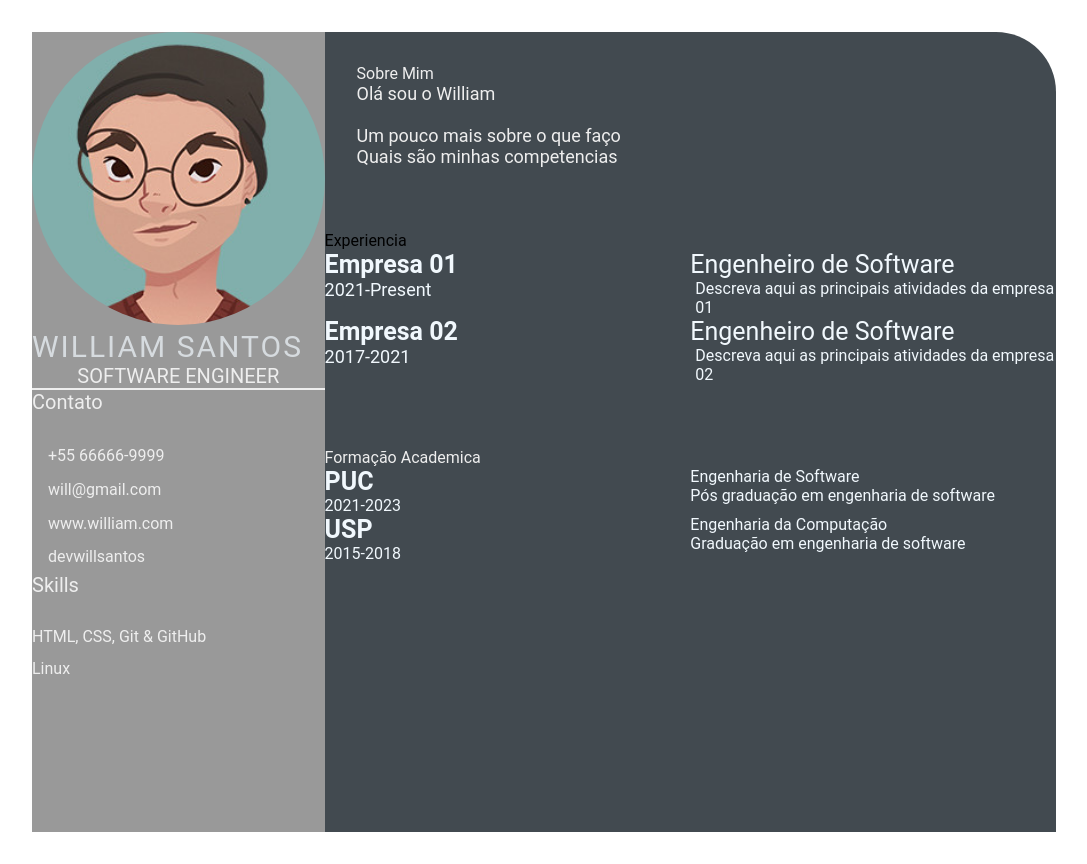
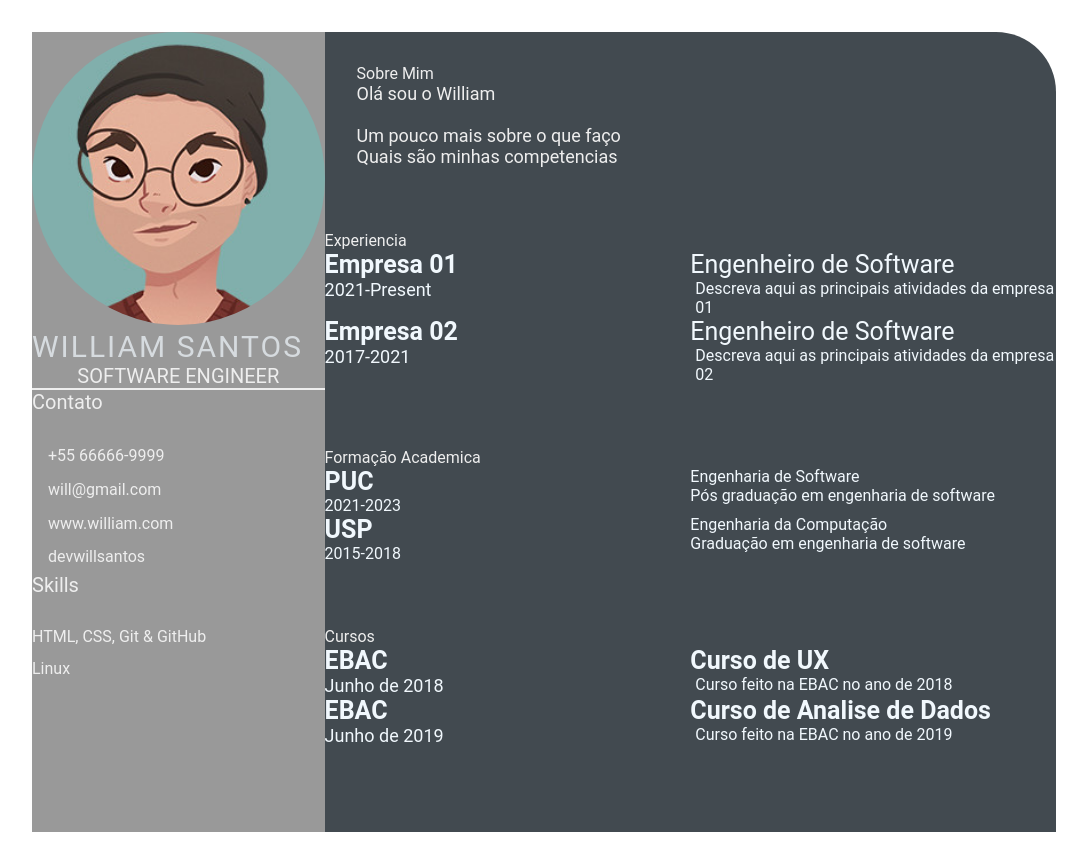
Before and after one commit to Devwillsantos/devwillsantos.github.io, a plain HTML site: page index.html in a window 1280 px wide. Shown: the whole page, without its empty margins (96-1183 px from the left). Drawn offline with Linux system fonts and the light colour scheme.

Commit message:
aula 6 salva

```diff
--- a/index.html
+++ b/index.html
@@ -54,7 +54,7 @@
                 </section>
             </div>
             <section class="experience gap">
-                <div class="right title">Experiencia</div>
+                <div class="right-title">Experiencia</div>
                 <div class="experience-contents">
                     <div class="exp-left">
                         <p class="exp-company-name">Empresa 01</p>
@@ -103,6 +103,32 @@
                     </div>
                 </div>
             </section>
+            <section class="awards gap">
+                <div class="right-title">Cursos</div>
+                <div class="awards-contents">
+                    <div class="awards-left">
+                        <p class="awards-company-name">EBAC</p>
+                        <p class="awards-time-period">Junho de 2018</p>
+                    </div>
+                    <div class="awards-right">
+                        <p class="awards-company-name">Curso de UX</p>
+                        <p class="awards-desc">
+                            Curso feito na EBAC no ano de 2018
+                        </p>
+                    </div>
+                    <div class="awards-left">
+                        <p class="awards-company-name">EBAC</p>
+                        <p class="awards-time-period">Junho de 2019</p>
+                    </div>
+                    <div class="awards-right">
+                        <p class="awards-company-name">Curso de Analise de
+                            Dados
+                        </p>
+                        <p class="awards-desc">
+                            Curso feito na EBAC no ano de 2019
+                        </p>
+                    </div>
+            </section>
         </section>
     </main>
 </body>
```
